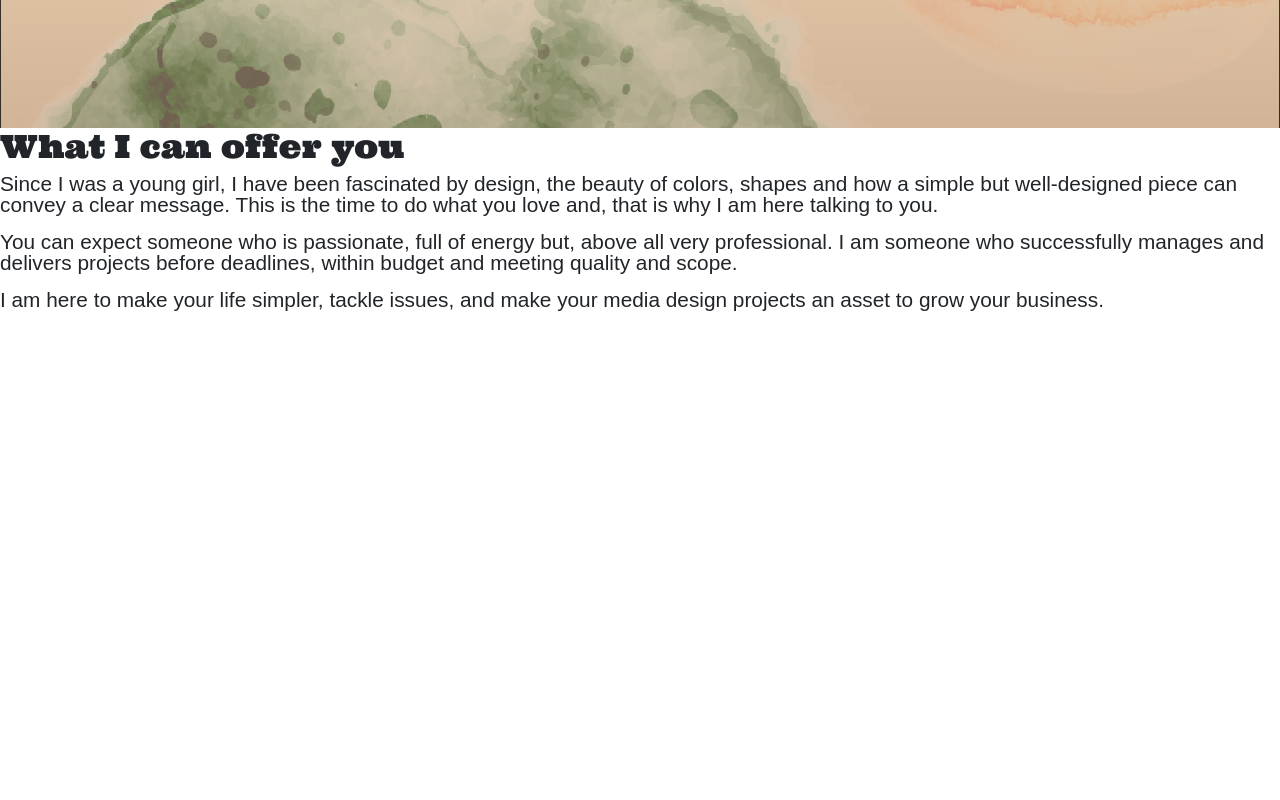
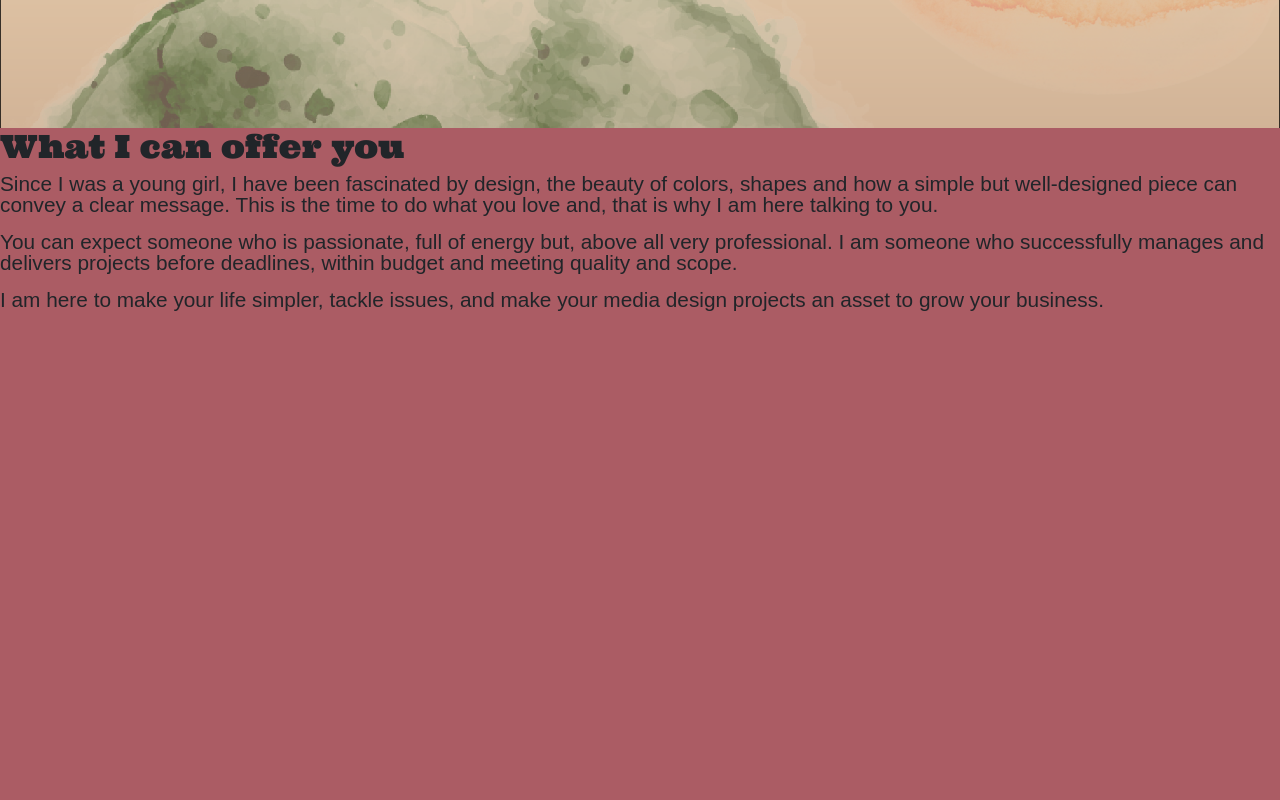
Before and after one commit to fore0045/portfolio, a plain HTML site: page index.html in a window 1280 px wide. Shown: the part 2360-3160 px from the top of the page. Drawn offline with nearby package versions, Linux system fonts and the light colour scheme; a script that the page names is missing; a web font is replaced by a local one.

```diff
--- a/css/main.css
+++ b/css/main.css
@@ -215,6 +215,15 @@ h1 {
     left: 10% !important;
 }
 
+/* 4. Fire Section */
+
+.fire {
+    background-color: var(--rose);
+}
+
+/* 5. Work Section */
+
+
 
 /* Scroll Snap Styles */
 main {
--- a/index.html
+++ b/index.html
@@ -171,25 +171,38 @@
         </section>
         <!-- ***** Fire Section ***** -->
         <section class="fire scrollsnap">
+            <div class="paragraph7">
                 <h2>What I can offer you </h2>
-            <p>Since I was a young girl, I have been fascinated by design, the beauty of colors, shapes and how a simple
-                but well-designed piece can convey a clear message. This is the time to do what you love and, that is
+                <p>Since I was a young girl, I have been fascinated by design, the beauty of colors, shapes and how a
+                    simple
+                    but well-designed piece can convey a clear message. This is the time to do what you love and, that
+                    is
                     why I am here talking to you. </p>
+            </div>
+            <div class="paragraph8">
                 <p>
-                You can expect someone who is passionate, full of energy but, above all very professional. I am someone
-                who successfully manages and delivers projects before deadlines, within budget and meeting quality and
+                    You can expect someone who is passionate, full of energy but, above all very professional. I am
+                    someone
+                    who successfully manages and delivers projects before deadlines, within budget and meeting quality
+                    and
                     scope.
                 </p>
+            </div>
+            <div class="paragraph9">
                 <p>
-                I am here to make your life simpler, tackle issues, and make your media design projects an asset to grow
+                    I am here to make your life simpler, tackle issues, and make your media design projects an asset to
+                    grow
                     your business.
                 </p>
+            </div>
         </section>
         <!-- ***** My Work Section ***** -->
         <section class="work scrollsnap">
+            <div class="paragraph10">
                 <h2>My Work</h2>
                 <p>Here are a few projects and design explorations I have done since I started this wonderful journey.
                 </p>
+            </div>
         </section>
         <!-- ***** Resume Section ***** -->
         <section class="resume scrollsnap">
```
Also changed, not shown: images/lufe-bottom-left.png (added), images/lufe-right-bottom.png (added), images/lufe-right-top.png (added), images/lufe-top-left.png (added). Lines whose indentation alone changed are shown as unchanged.
